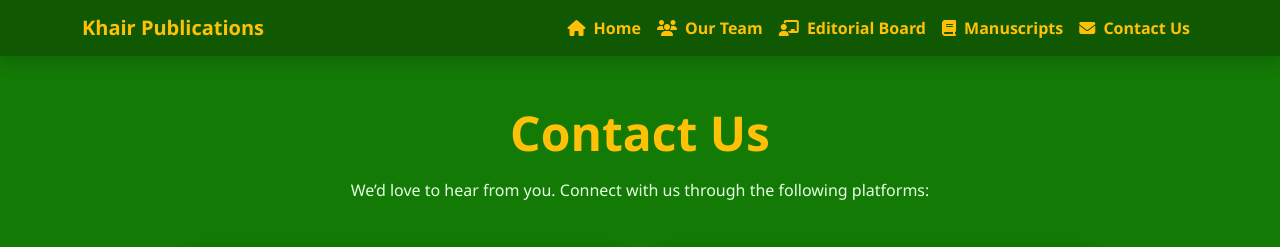
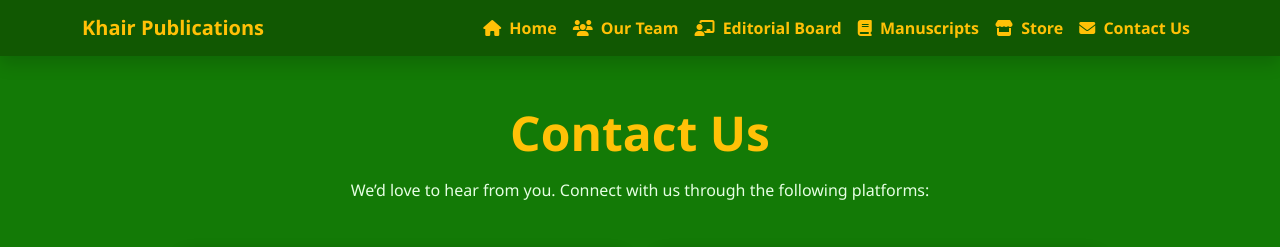
Before and after one commit to KhairPublications/website, a plain HTML site: page contact.html in a window 1280 px wide. Shown: the top 247 px of the page. Drawn offline with nearby package versions, Linux system fonts and the light colour scheme.

Commit message:
Update contact.html

```diff
--- a/contact.html
+++ b/contact.html
@@ -113,6 +113,7 @@
         <li class="nav-item"><a class="nav-link" href="our-team.html"><i class="fas fa-users me-1"></i> Our Team</a></li>
         <li class="nav-item"><a class="nav-link active" href="Board.html"><i class="fas fa-chalkboard-teacher me-1"></i> Editorial Board</a></li>
         <li class="nav-item"><a class="nav-link" href="manuscript.html"><i class="fas fa-book me-1"></i> Manuscripts</a></li>
+        <li class="nav-item"><a class="nav-link active" href="store.html"><i class="fas fa-store me-1"></i> Store</a></li>
         <li class="nav-item"><a class="nav-link" href="contact.html"><i class="fas fa-envelope me-1"></i> Contact Us</a></li>
       </ul>
     </div>
```
